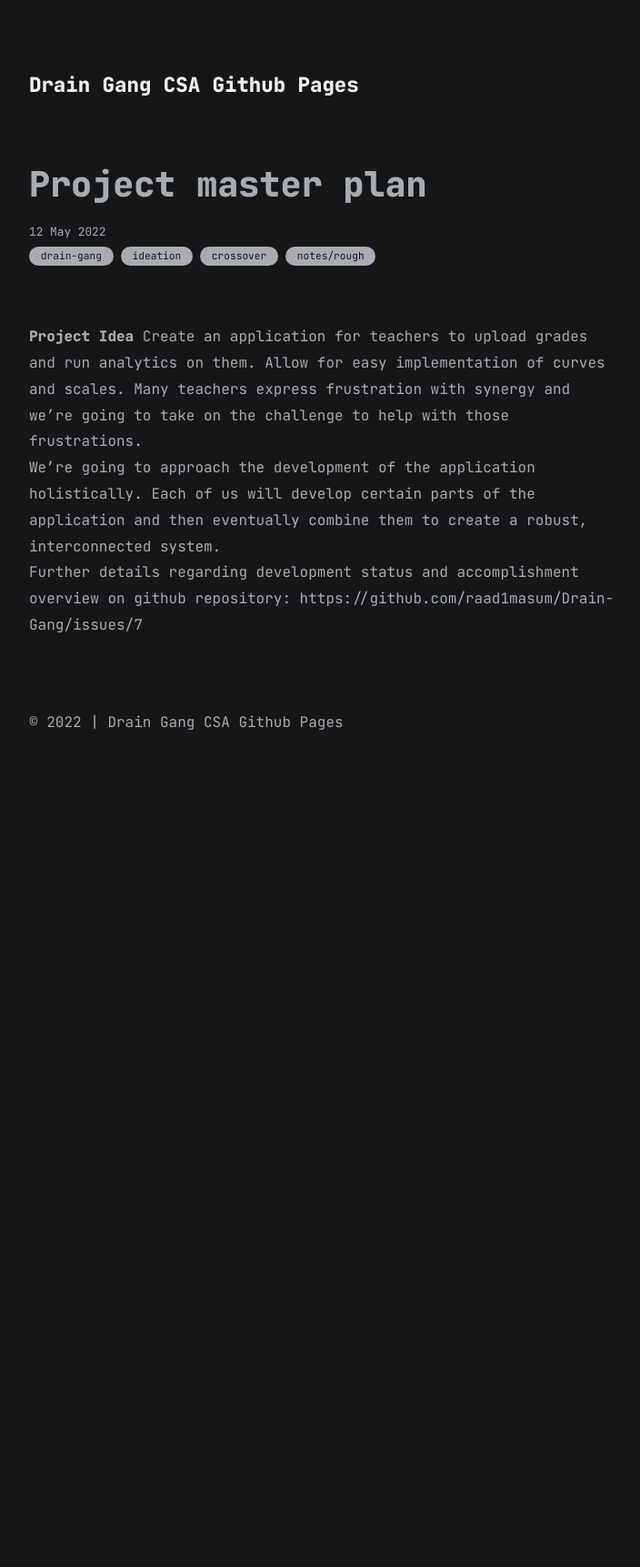
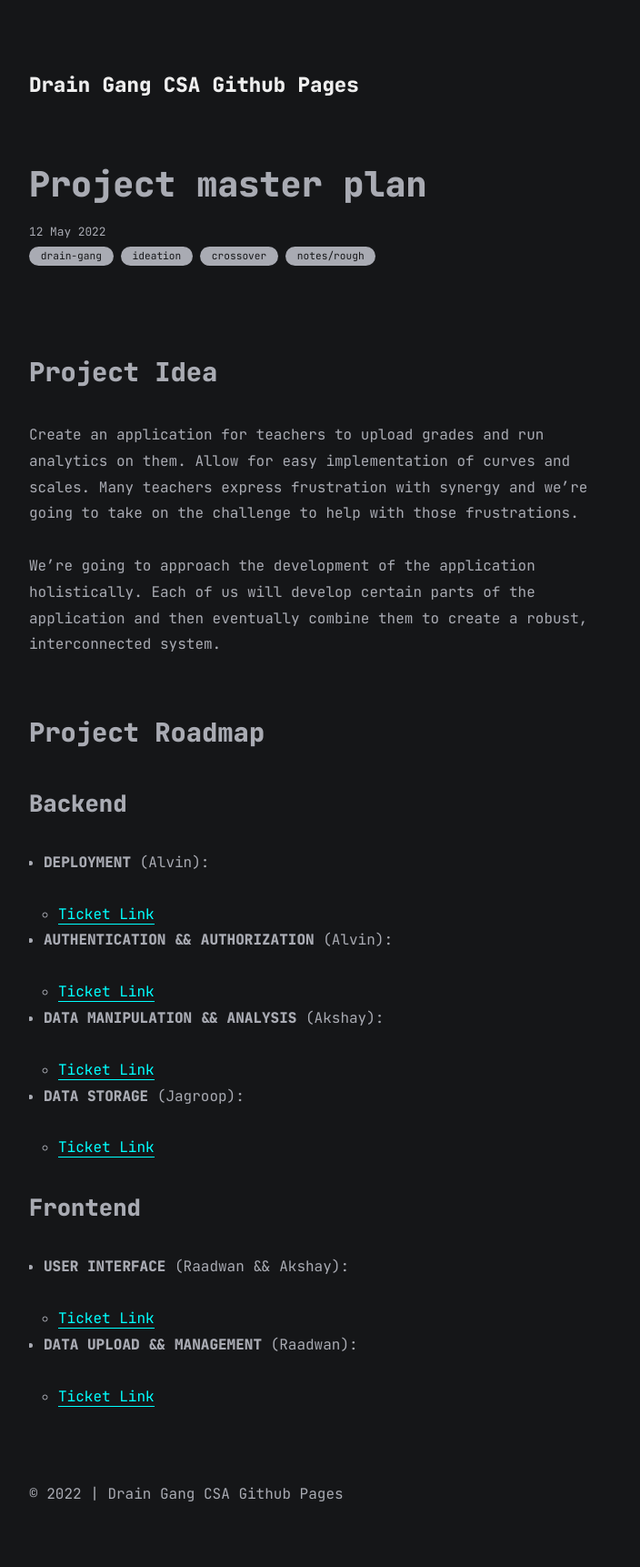
Before and after one commit to Akshay-Rohatgi/drain-jekyll, a Jekyll site: the page built from all_collections/_posts/2022-05-12-master-plan.md, in a window 1280 px wide. Shown: the whole page at 91% size, without its empty margins (283-987 px from the left). Built offline with Jekyll 4.4.1, drawn with Linux system fonts in a browser that asks for light colours; before the commit the page ends 900 px from its top, so only the background shows below that.

Commit message:
Update 2022-05-12-master-plan.md

```diff
--- a/all_collections/_posts/2022-05-12-master-plan.md
+++ b/all_collections/_posts/2022-05-12-master-plan.md
@@ -5,9 +5,40 @@ date: 2022-05-12 20:10:00
 categories: [drain-gang, ideation, crossover, notes/rough]
 ---
 
-**Project Idea**
+## Project Idea
 Create an application for teachers to upload grades and run analytics on them. Allow for easy implementation of curves and scales. Many teachers express frustration with synergy and we're going to take on the challenge to help with those frustrations.
+<br>
 <br>
 We're going to approach the development of the application holistically. Each of us will develop certain parts of the application and then eventually combine them to create a robust, interconnected system.
 <br>
-Further details regarding development status and accomplishment overview on github repository: https://github.com/raad1masum/Drain-Gang/issues/7
+<br>
+
+## Project Roadmap
+
+### Backend
+
+- **DEPLOYMENT** (Alvin):
+
+  - [Ticket Link](https://github.com/raad1masum/Drain-Gang/issues/13)
+
+- **AUTHENTICATION && AUTHORIZATION** (Alvin):
+
+  - [Ticket Link](https://github.com/raad1masum/Drain-Gang/issues/12)
+
+- **DATA MANIPULATION && ANALYSIS** (Akshay):
+
+  - [Ticket Link](https://github.com/raad1masum/Drain-Gang/issues/11)
+
+- **DATA STORAGE** (Jagroop):
+
+  - [Ticket Link](https://github.com/raad1masum/Drain-Gang/issues/10)
+
+### Frontend
+
+- **USER INTERFACE** (Raadwan && Akshay):
+
+  - [Ticket Link](https://github.com/raad1masum/Drain-Gang/issues/9)
+
+- **DATA UPLOAD && MANAGEMENT** (Raadwan):
+
+  - [Ticket Link](https://github.com/raad1masum/Drain-Gang/issues/8)
```
